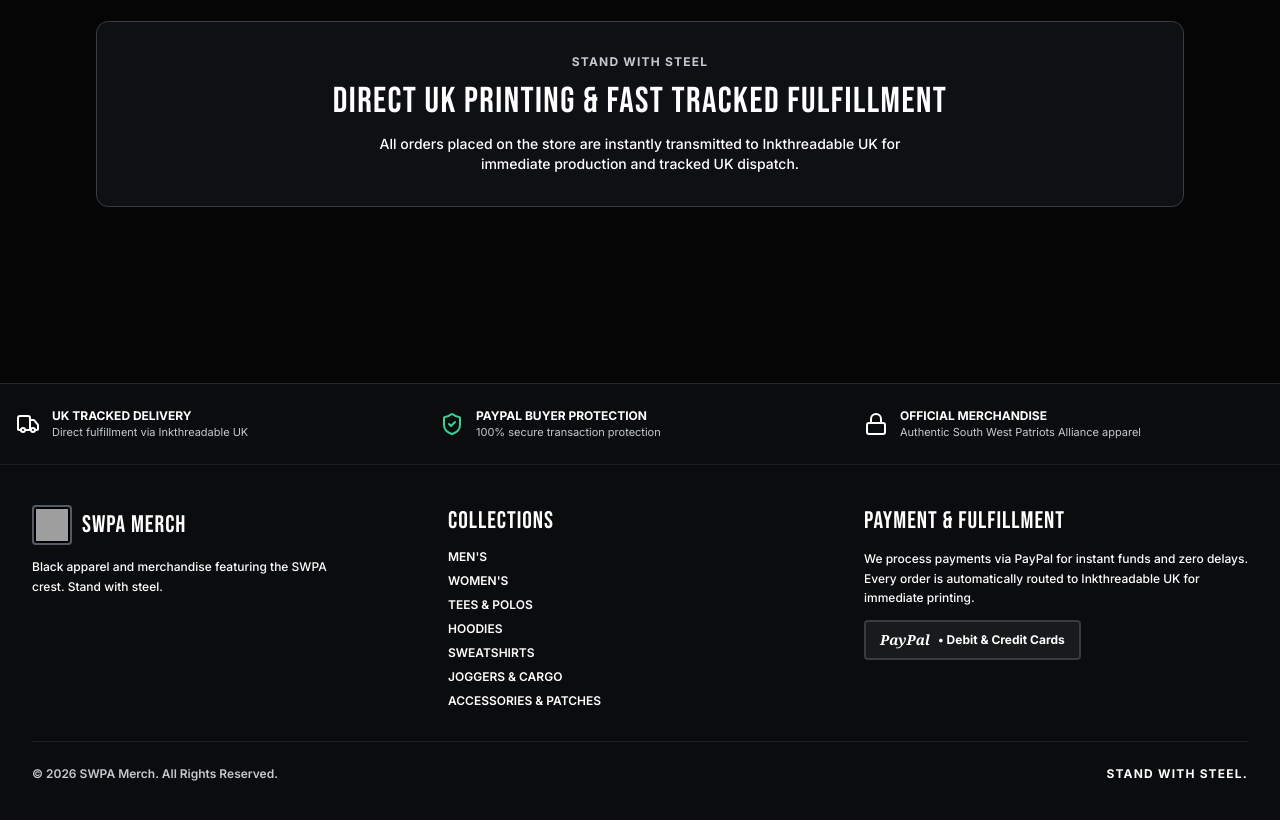
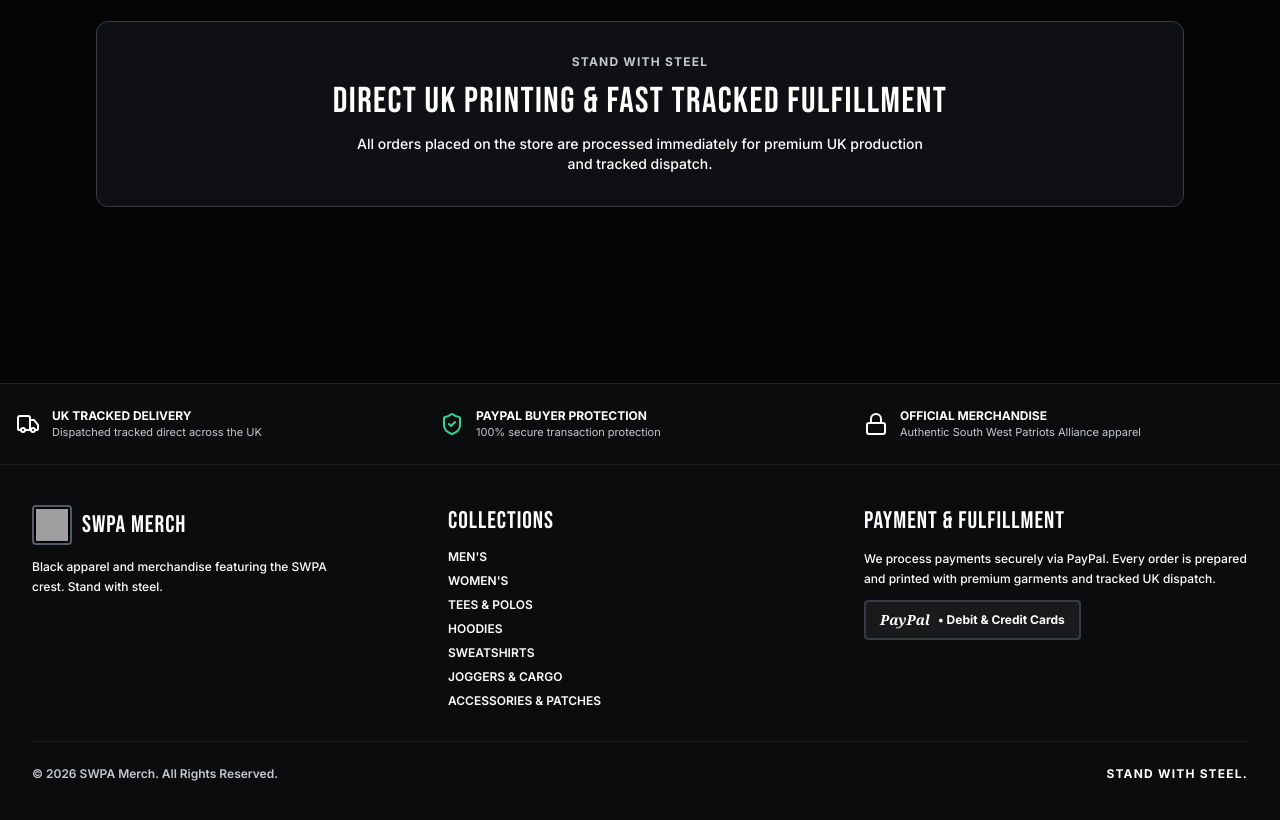
Before and after one commit to cosmiccards777-stack/SWPA, a Next.js app: page / in a window 1280 px wide. Shown: the part 2680-3500 px from the top of the page. Built offline with nearby package versions, Linux system fonts and the light colour scheme; grey boxes are pictures that could not be loaded.

Commit message:
Remove all customer-visible mentions of supplier/fulfillment provider across storefront

```diff
--- a/src/app/checkout/page.tsx
+++ b/src/app/checkout/page.tsx
@@ -116,7 +116,7 @@ function CheckoutContent() {
           EXPRESS SECURE CHECKOUT
         </h1>
         <p className="text-xs font-semibold text-[#ffffff] mt-1 font-sans">
-          Complete your order with PayPal or Debit/Credit Card. Orders are immediately routed to Inkthreadable UK.
+          Complete your order with PayPal or Debit/Credit Card. Orders are prepared immediately for tracked UK dispatch.
         </p>
       </div>
 
@@ -358,7 +358,7 @@ function CheckoutContent() {
             {/* Stand with Steel pledge */}
             <div className="rounded-lg bg-[#0c0d10] border border-[#2d3137] p-3 text-[11px] text-[#c5c9cf] space-y-1">
               <span className="text-white font-bold block uppercase font-sans">Stand With Steel</span>
-              <p>Your order is directly fulfilled in the UK via Inkthreadable Print-on-Demand.</p>
+              <p>Your order is printed, hand-finished, and dispatched tracked across the UK.</p>
             </div>
           </div>
         </div>
--- a/src/app/order-success/page.tsx
+++ b/src/app/order-success/page.tsx
@@ -99,7 +99,7 @@ function OrderSuccessContent() {
           CONFIRMING YOUR PAYMENT WITH PAYPAL...
         </h2>
         <p className="text-xs font-semibold text-[#c5c9cf]">
-          Please do not refresh or close this window while we verify your payment and route your order to Inkthreadable UK.
+          Please do not refresh or close this window while we verify your payment.
         </p>
       </div>
     );
@@ -143,7 +143,7 @@ function OrderSuccessContent() {
             THANK YOU FOR YOUR ORDER!
           </h1>
           <p className="text-xs sm:text-sm text-[#d1d5db] max-w-md mx-auto font-sans leading-relaxed">
-            Your payment via PayPal was received and verified. Your order has been automatically transmitted to <strong className="text-white">Inkthreadable UK</strong> for production and tracked dispatch.
+            Your payment via PayPal was received and verified. Your order has been registered for production and tracked dispatch.
           </p>
         </div>
 
--- a/src/app/page.tsx
+++ b/src/app/page.tsx
@@ -214,8 +214,8 @@ export default function HomePage() {
             DIRECT UK PRINTING &amp; FAST TRACKED FULFILLMENT
           </h3>
           <p className="text-xs sm:text-sm text-white font-medium max-w-xl mx-auto leading-relaxed">
-            All orders placed on the store are instantly transmitted to Inkthreadable UK for immediate production and
-            tracked UK dispatch.
+            All orders placed on the store are processed immediately for premium UK production and
+            tracked dispatch.
           </p>
         </div>
       </section>
--- a/src/app/products/[handle]/page.tsx
+++ b/src/app/products/[handle]/page.tsx
@@ -262,7 +262,7 @@ export default function ProductDetailPage({ params }: ProductPageProps) {
           <div className="border border-[#33373e] rounded-lg p-4 bg-[#111316] space-y-2.5 text-xs text-[#ffffff] font-medium font-sans">
             <div className="flex items-center gap-2.5">
               <Truck className="w-4 h-4 text-white flex-shrink-0" />
-              <span>Automated UK fulfillment direct from Inkthreadable UK</span>
+              <span>Fast Tracked UK Delivery (Dispatched in 2-4 working days)</span>
             </div>
             <div className="flex items-center gap-2.5">
               <ShieldCheck className="w-4 h-4 text-emerald-400 flex-shrink-0" />
--- a/src/components/Footer.tsx
+++ b/src/components/Footer.tsx
@@ -12,7 +12,7 @@ export default function Footer() {
             <Truck className="w-6 h-6 text-white flex-shrink-0" />
             <div>
               <div className="text-white font-bold uppercase text-xs font-sans">UK Tracked Delivery</div>
-              <div className="text-[11px] text-[#c5c9cf]">Direct fulfillment via Inkthreadable UK</div>
+              <div className="text-[11px] text-[#c5c9cf]">Dispatched tracked direct across the UK</div>
             </div>
           </div>
           <div className="flex items-center justify-center sm:justify-start gap-3">
@@ -103,7 +103,7 @@ export default function Footer() {
               PAYMENT & FULFILLMENT
             </h4>
             <p className="text-xs text-[#ffffff] font-medium mb-3 leading-relaxed font-sans">
-              We process payments via PayPal for instant funds and zero delays. Every order is automatically routed to Inkthreadable UK for immediate printing.
+              We process payments securely via PayPal. Every order is prepared and printed with premium garments and tracked UK dispatch.
             </p>
             <div className="inline-flex items-center gap-2 bg-[#181a1b] border-2 border-[#373c44] px-3.5 py-2 rounded text-xs text-white font-bold">
               <span className="italic font-bold font-serif text-sm">PayPal</span>
```
